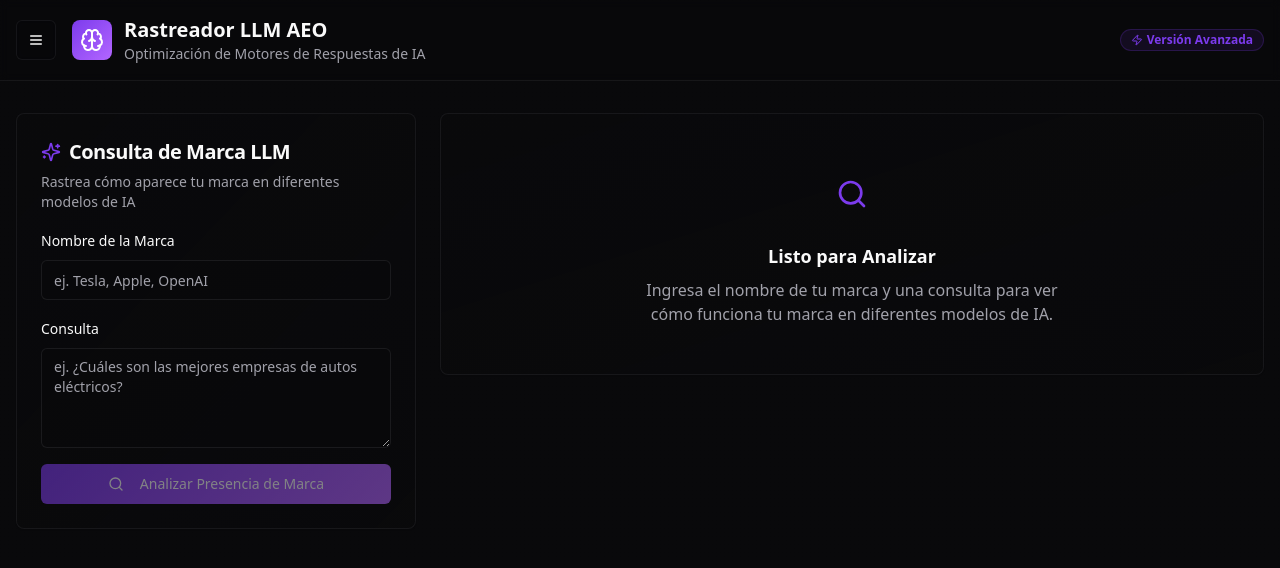
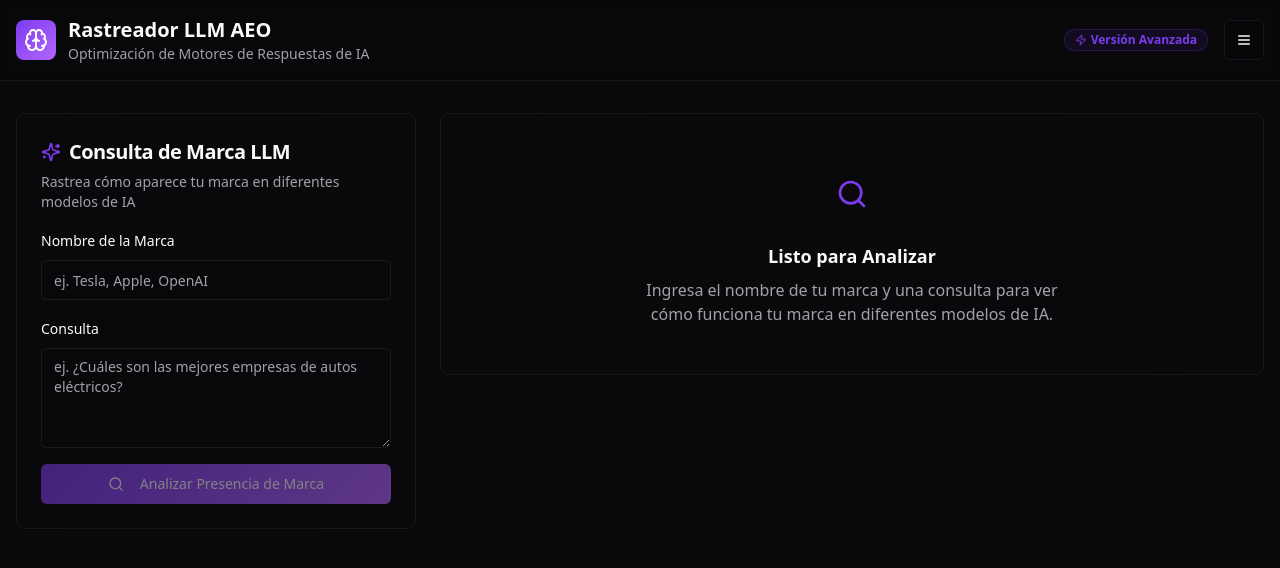
Before and after one commit to AlvaroArancibiaRios/brand-llm-beacon, a React (Vite) app: page / in a window 1280 px wide. Shown: the top 568 px of the page. Built offline with nearby package versions, Linux system fonts and the light colour scheme.

Commit message:
Move menu to the right.
Adjust menu position to be to the right of the "advanced version" button.

```diff
--- a/src/pages/Index.tsx
+++ b/src/pages/Index.tsx
@@ -76,8 +76,6 @@ const Index = () => {
       <header className="border-b border-border/50 bg-card/30 backdrop-blur-sm">
         <div className="container mx-auto px-4 py-4">
           <div className="flex items-center justify-between">
-            <div className="flex items-center gap-4">
-              <BurgerMenu activeTab={activeTab} onTabChange={setActiveTab} />
             <div className="flex items-center gap-3">
               <div className="h-10 w-10 rounded-lg bg-gradient-primary flex items-center justify-center">
                 <Brain className="h-6 w-6 text-white" />
@@ -87,11 +85,13 @@ const Index = () => {
                 <p className="text-sm text-muted-foreground">Optimización de Motores de Respuestas de IA</p>
               </div>
             </div>
-            </div>
+            <div className="flex items-center gap-4">
               <Badge variant="secondary" className="bg-primary/10 text-primary border-primary/20">
                 <Zap className="h-3 w-3 mr-1" />
                 Versión Avanzada
               </Badge>
+              <BurgerMenu activeTab={activeTab} onTabChange={setActiveTab} />
+            </div>
           </div>
         </div>
       </header>
```
Lines whose indentation alone changed are shown as unchanged.
